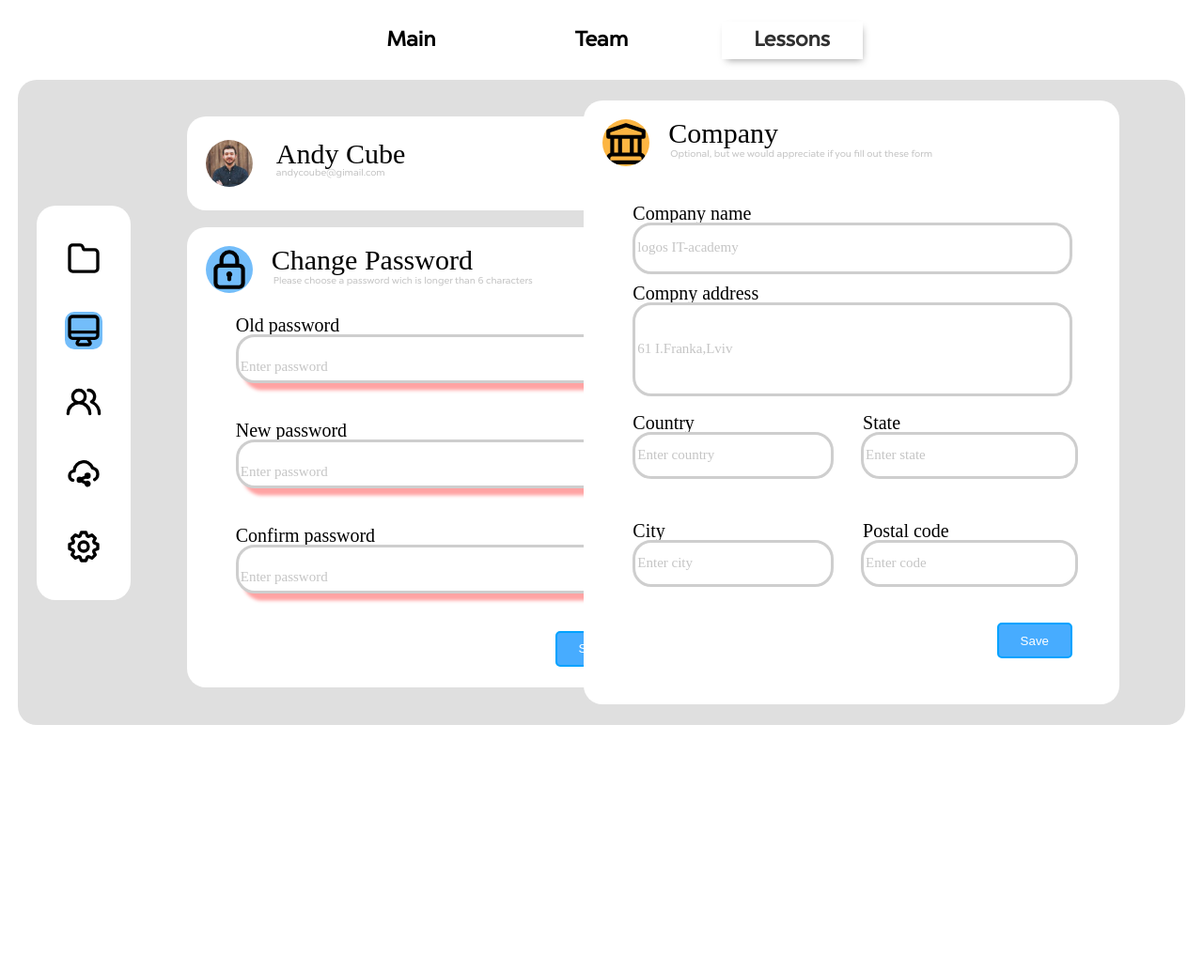
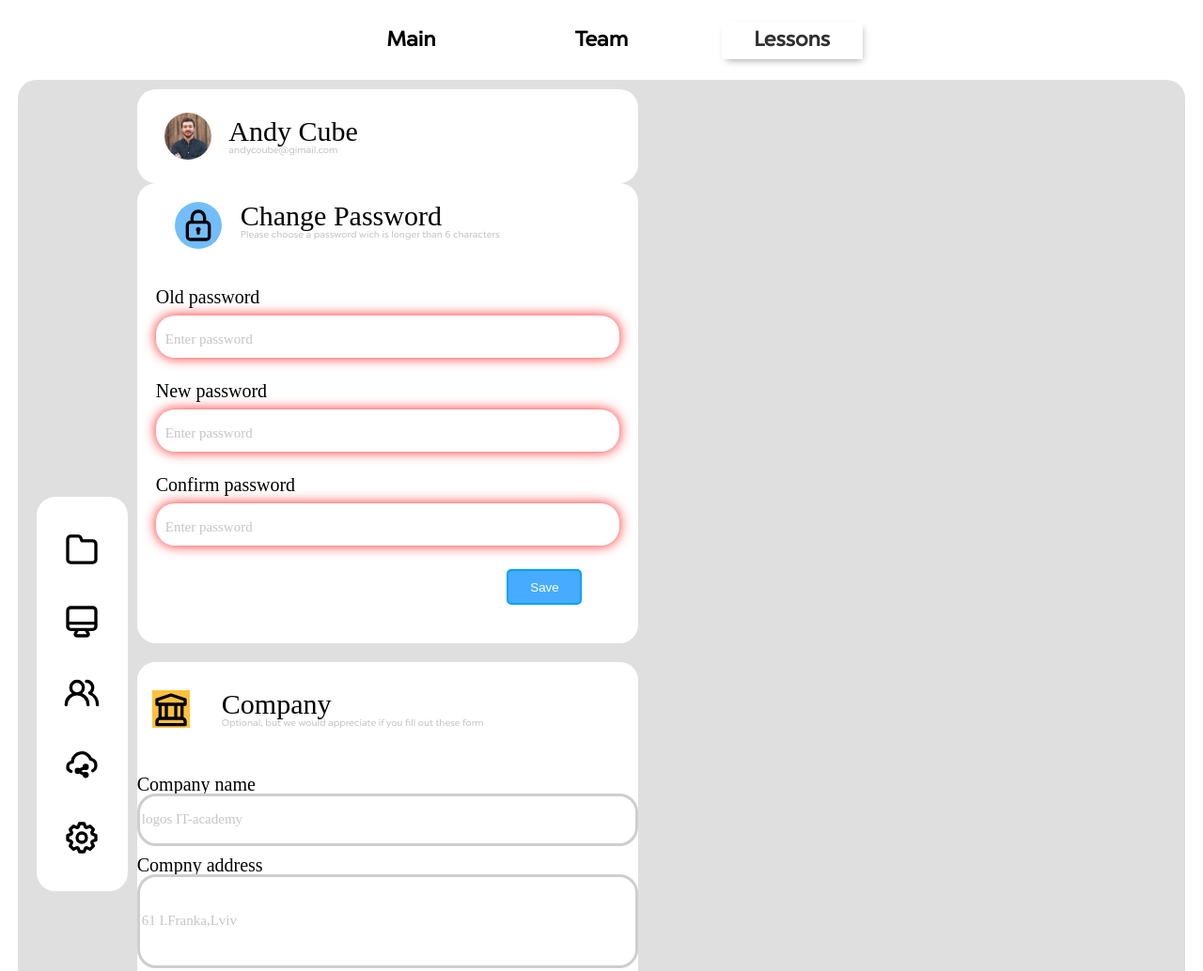
Before and after one commit to Oleksandr-D/Team-site, a plain HTML site: page Account.html in a window 1280 px wide. Shown: the top 1034 px of the page at 94% size. Before the commit the page ends 800 px from the top, so only its background shows below. Drawn offline with Linux system fonts and the light colour scheme; a web font is replaced by a local one.

Commit message:
fix inputs

```diff
--- a/Account.html
+++ b/Account.html
@@ -8,6 +8,7 @@
     <title>Account</title>
     <link rel="stylesheet" href="Styles/header.css">
     <link rel="stylesheet" href="Styles/main.css">
+    <link rel="stylesheet" href="Styles/account.css">
 </head>
 
 <body>
@@ -24,9 +25,11 @@
                 <div class="project smollmenu">
                     <img class="smollmenu" src='./Images/folder.svg'>
                 </div>
-                <div class="account smollmenu smollMenu-active">
-                    <a href="Account.html"><img src='./Images/monitor.svg'></a>
-                </div>
+                <a href="Account.html">
+                    <div class="account smollmenu">
+                        <img src='./Images/monitor.svg'>
+                    </div>
+                </a>
                 <div class="groups smollmenu">
                     <img class="smollmenu" src='./Images/users-alt.svg'>
                 </div>
@@ -37,44 +40,48 @@
                     <img class="smollmenu" src='./Images/cog.svg'>
                 </div>
             </aside>
-            <div class="pageAccountBlokA">
-                <div class="personalData">
-                    <div class="personFoto"></div>
-                    <div class="personName">Andy Cube
-                        <div class="personEmail">andycoube@gimail.com</div>
+            <div class="wraper-blocks">
+                <article class="content-block">
+                    <div class="personal-data">
+                        <div class="person-foto"></div>
+                        <div class="title-info">
+                            <p>Andy Cube</p>
+                            <p>andycoube@gimail.com</p>
+                        </div>
                     </div>
-                </div>
-                <div class="passwordChange">
-                    <div class="passwordIcon"></div>
-                    <div class="passwordText">Change Password
-                        <div class="somePasswordText">Please choose a password
-                            wich is longer than 6 characters</div>
-                    </div>
-                    <div class="passwordForm">
+                    <div class="password-change">
+                        <div class="password-icon">
+                            <img src="Images/padlock.svg">
+                        </div>
+                        <div class="title-info">
+                            <p>Change Password</p>
+                            <p>Please choose a password
+                                wich is longer than 6 characters
+                            </p>
+                        </div>
                         <form>
-                            <p class="Old_password">Old password</p>
+                            <p>Old password</p>
                             <input type="password" placeholder="Enter password" minlength="6" required>
-                            <p class="New_password">New password </p>
+                            <p>New password </p>
                             <input type="password" placeholder="Enter password" minlength="6" required>
-                            <p class="Confirm_password">Confirm password</p>
+                            <p>Confirm password</p>
                             <input type="password" placeholder="Enter password" minlength="6" required>
                             <div class="savePassword">
                                 <input type="submit" value="Save">
                             </div>
                         </form>
-
+                </article>
+                <article class="content-block bg">
+                    <div class="personal-data">
+                        <div class="company-icon"></div>
+                        <div class="title-info">
+                            <p>Company</p>
+                            <p>
+                                Optional, but we would appreciate
+                                if you fill out these form
+                            </p>
+                        </div>
                     </div>
-                </div>
-            </div>
-            <div class="companyInformation">
-                <div class="companyIcon"></div>
-                <div class="companyText">Company
-                    <div class="comeCompanyText">
-                        Optional, but we would appreciate
-                        if you fill out these form
-                    </div>
-                </div>
-                <div class="companyForm">
                     <form>
                         <p class="Company_name">Company name</p>
                         <input type="text" placeholder="logos IT-academy" id="Company-name">
@@ -98,14 +105,10 @@
                             <input type="submit" value="Save">
                         </div>
                     </form>
-                </div>
-
+                </article>
             </div>
         </div>
-
     </main>
-
-
 </body>
 
 </html>
--- a/Styles/account.css
+++ b/Styles/account.css
@@ -0,0 +1,349 @@
+/* -----------------------------------------aside-------------------------------------- */
+
+.side-menu {
+   width: 105px;
+   height: 420px;
+   background-color: #ffffff;
+   border-radius: 20px;
+   font-family: 'ChronicaPro';
+   display: flex;
+   flex-direction: column;
+   justify-content: space-evenly;
+   align-items: center;
+   position: relative;
+}
+
+.smollmenu {
+   width: 40px;
+   height: 40px;
+   color: black;
+   transition-duration: 0.5s;
+}
+
+.smollmenu:hover {
+   transform: scale(1.05);
+   cursor: pointer;
+}
+
+.project::before,
+.account::after,
+.groups::after,
+.cloud::after,
+.setting::after {
+   content: "";
+   font-family: 'Vollkorn';
+   color: rgb(255, 255, 255);
+   cursor: pointer;
+   width: 0px;
+   line-height: 40px;
+   border-radius: 20px;
+   position: absolute;
+   top: 0px;
+   left: -7px;
+   overflow: hidden;
+   z-index: -2;
+   transition-duration: 0.7s;
+   text-align: end;
+   padding-right: 20px;
+   transition-timing-function: cubic-bezier(0.18, 0.89, 0.32, 1.28);
+}
+
+.project:hover::before {
+   content: "Project";
+   background-color: rgb(112, 169, 255);
+   width: 150px;
+}
+
+.account:hover::after {
+   content: "Account";
+   background-color: rgb(112, 169, 255);
+   width: 150px;
+}
+
+.groups:hover::after {
+   content: "Groups";
+   background-color: rgb(112, 169, 255);
+   width: 150px;
+}
+
+.cloud:hover::after {
+   content: "Cloud";
+   background-color: rgb(112, 169, 255);
+   width: 150px;
+}
+
+.setting:hover::after {
+   content: "Setting";
+   background-color: rgb(112, 169, 255);
+   width: 150px;
+}
+
+.smollMenu-active {
+   width: 60px;
+   height: 40px;
+   background-color: rgb(112, 169, 255);
+   border-radius: 20px;
+   display: flex;
+   justify-content: center;
+   align-items: center;
+}
+
+.smollMenu-active img {
+   padding-top: 4px;
+   width: 40px;
+}
+
+/* --------------------------------account-------------------------------------------- */
+
+.wraper-blocks {
+   width: 100%;
+   display: flex;
+   flex-wrap: wrap;
+}
+
+.content-block {
+   width: 48.3%;
+   display: flex;
+   flex-direction: column;
+   flex-wrap: wrap;
+   justify-content: space-between;
+   border-radius: 20px;
+   margin: 10px 10px;
+}
+
+.personal-data {
+   height: 100px;
+   background-color: white;
+   border-radius: 20px;
+   display: flex;
+   align-items: center;
+   justify-content: space-around;
+}
+
+.person-foto {
+   background-image: url(../Images/1.jpg);
+   width: 50px;
+   height: 50px;
+   background-size: cover;
+   border-radius: 100%;
+   align-self: center;
+   margin-left: 20px;
+}
+
+.title-info {
+   width: 80%;
+}
+
+.title-info p:first-child {
+   font-family: 'bahij-sultannahia';
+   font-size: 30px;
+}
+
+.title-info p:last-child {
+   font-family: 'ChronicaPro';
+   font-size: 10px;
+   text-decoration: none;
+   color: rgb(197, 197, 197);
+}
+
+.password-change {
+   height: 490px;
+   background-color: rgb(255, 255, 255);
+   border-radius: 20px;
+   padding: 20px;
+   display: flex;
+   flex-wrap: wrap;
+}
+
+.password-icon {
+   width: 50px;
+   height: 50px;
+   background-color: rgb(115, 189, 250);
+   border-radius: 100%;
+   display: flex;
+   justify-content: center;
+   align-items: center;
+   margin: 0px 20px 0px 20px;
+}
+
+.password-icon img {
+   width: 40px;
+   height: 40px;
+}
+
+.company-icon {
+   background-image: url(../Images/university.svg);
+   width: 40px;
+   height: 40px;
+   background-color: rgb(255, 193, 60);
+}
+
+form {
+   width: 100%;
+   margin-top: 20px;
+   display: flex;
+   flex-direction: column;
+}
+
+form p {
+   font-family: 'bahij-sultannahia';
+   font-size: 20px;
+}
+
+input[type="password"] {
+   height: 45px;
+   font-size: 22px;
+   margin: 10px 0px 25px 0px;
+   border-radius: 20px;
+   border: none;
+   font-family: 'bahij-sultannahia';
+   padding-left: 10px;
+   box-shadow: 0px 0px 13px 0px rgb(206, 206, 206);
+}
+
+input[type="text"] {
+   border: solid rgb(206, 206, 206);
+}
+
+input[type="password"]::placeholder,
+input[type="text"]::placeholder {
+   font-size: 15px;
+   text-decoration: none;
+   color: rgb(197, 197, 197);
+   line-height: 30px;
+}
+
+input[type="text"]:focus,
+input[type="password"]:focus {
+   outline: none;
+   box-shadow: 0px 0px 13px 0px rgb(32, 192, 255);
+}
+
+input[type="password"]:invalid {
+   box-shadow: 0px 0px 13px 0px rgb(255, 32, 32);
+}
+
+.savePassword {
+   text-align: right;
+   margin-right: 40px;
+}
+
+.saveData {
+   text-align: right;
+   margin-bottom: -63px;
+}
+
+
+
+
+.Country,
+.City,
+.State,
+.Postal-code {
+   font-family: 'bahij-sultannahia';
+   font-size: 20px;
+}
+
+.City,
+.Postal-code {
+   margin-top: 35px;
+}
+
+.State,
+.Postal-code {
+   margin-left: 20px;
+}
+
+.savePassword {
+   align-self: flex-end;
+}
+
+input[type="submit"] {
+   border-radius: 5px;
+   border: 2px solid rgb(0, 162, 255);
+   background-color: rgb(71, 172, 255);
+   color: white;
+   width: 80px;
+   height: 38px;
+}
+
+input[type="submit"]:focus {
+   outline: none;
+   box-shadow: rgb(157, 211, 255) 0.3em 0.3em 0.1em;
+   border: 5px solid rgb(0, 162, 255);
+   border-radius: 5px;
+}
+
+.bg {
+   background-color: white;
+   border-radius: 20px;
+}
+
+.companyIcon {
+   background-image: url(../Images/university.svg);
+   width: 50px;
+   height: 50px;
+   background-color: rgb(252, 181, 66);
+   border-radius: 100%;
+   align-self: flex-start;
+   margin: 20px;
+}
+
+#Company-name {
+   height: 10%;
+   width: 100%;
+   margin-bottom: 10px;
+   border-radius: 20px;
+   font-family: 'bahij-sultannahia';
+}
+
+#Compny_address {
+   height: 100px;
+   width: 100%;
+   margin-bottom: 10px;
+   border-radius: 20px;
+   font-family: 'bahij-sultannahia';
+}
+
+#Enter_country {
+   height: 50px;
+   width: 95%;
+   margin-bottom: 10px;
+   border-radius: 20px;
+   font-family: 'bahij-sultannahia';
+}
+
+#Enter_city {
+   height: 50px;
+   width: 95%;
+   margin-bottom: 10px;
+   border-radius: 20px;
+   font-family: 'bahij-sultannahia';
+}
+
+#Enter_state {
+   height: 50px;
+   width: 95%;
+   margin-bottom: 10px;
+   border-radius: 20px;
+   font-family: 'bahij-sultannahia';
+   margin-left: 18px;
+}
+
+#Enter_code {
+   height: 50px;
+   width: 95%;
+   margin-bottom: 10px;
+   border-radius: 20px;
+   font-family: 'bahij-sultannahia';
+   margin-left: 18px;
+}
+
+.blokCompanyB {
+   width: 100%;
+   height: 40%;
+   display: flex;
+   flex-wrap: wrap;
+   flex-direction: column;
+   margin-top: 8px;
+}
--- a/Styles/header.css
+++ b/Styles/header.css
@@ -45,10 +45,6 @@ nav {
 
 /* ------------------------------------------------------------- */
 
-.smollMenu-active {
-    background-color: rgb(115, 189, 250);
-    border-radius: 10px;
-}
 
 .BlokA,
 .BlokB {
@@ -237,287 +233,3 @@ input[type="checkbox"] {
     left: 220px;
     right: 0px;
 }
-
-.pageAccountBlokA {
-    height: 650px;
-    width: 36%;
-    display: flex;
-    flex-direction: column;
-}
-
-.personalData {
-    width: 500px;
-    height: 100px;
-    background-color: white;
-    border-radius: 20px;
-    margin-left: 60px;
-    margin-top: 20px;
-    display: flex;
-}
-
-.personFoto {
-    background-image: url(../Images/1.jpg);
-    width: 50px;
-    height: 50px;
-    background-size: cover;
-    border-radius: 100%;
-    align-self: center;
-    margin-left: 20px;
-}
-
-.personName {
-    font-family: 'bahij-sultannahia';
-    font-size: 30px;
-    margin: 25px;
-}
-
-.personEmail {
-    font-family: 'ChronicaPro';
-    font-size: 10px;
-    text-decoration: none;
-    color: rgb(197, 197, 197);
-}
-
-.passwordChange {
-    width: 500px;
-    height: 490px;
-    background-color: rgb(255, 255, 255);
-    border-radius: 20px;
-    margin: 0px;
-    display: flex;
-    flex-wrap: wrap;
-    align-self: flex-start;
-    margin: 18px 60px;
-}
-
-.companyInformation {
-    width: 50%;
-    height: 93.5%;
-    background-color: white;
-    border-radius: 20px;
-    display: flex;
-    flex-direction: row;
-    flex-wrap: wrap;
-    margin: 20px 50px;
-}
-
-.passwordIcon {
-    background-image: url(../Images/padlock.svg);
-    width: 50px;
-    height: 50px;
-    background-color: rgb(115, 189, 250);
-    border-radius: 100%;
-    align-self: flex-start;
-    margin: 20px;
-}
-
-.passwordText {
-    width: 80%;
-    height: 60px;
-    font-family: 'bahij-sultannahia';
-    font-size: 30px;
-    margin-top: 20px;
-    align-items: flex-start;
-}
-
-.somePasswordText {
-    font-family: 'ChronicaPro';
-    font-size: 10px;
-    margin: 2px;
-    align-items: flex-start;
-    text-decoration: none;
-    color: rgb(197, 197, 197);
-}
-
-.passwordForm {
-    width: 92%;
-    height: 80%;
-    display: flex;
-    flex-direction: column;
-    margin-left: 52px;
-}
-
-input[type="password"] {
-    font-size: 38px;
-    margin-bottom: 40px;
-    border-radius: 20px;
-    border: solid rgb(206, 206, 206);
-    transition-property: border, background-color;
-    font-family: 'bahij-sultannahia';
-}
-
-input[type="text"] {
-    border: solid rgb(206, 206, 206);
-}
-
-input[type="password"]::placeholder,
-input[type="text"]::placeholder {
-    font-size: 15px;
-    text-decoration: none;
-    color: rgb(197, 197, 197);
-    line-height: 30px;
-}
-
-input[type="text"]:focus,
-input[type="password"]:focus {
-    outline: none;
-    box-shadow: rgb(157, 211, 255) 0.2em 0.2em 0.1em;
-    border: 2px solid rgb(0, 162, 255);
-}
-
-input[type="password"]:invalid {
-    box-shadow: rgb(255, 163, 163) 0.2em 0.2em 0.1em;
-
-}
-
-.savePassword {
-    text-align: right;
-    margin-right: 40px;
-}
-
-.saveData {
-    text-align: right;
-    margin-bottom: -63px;
-}
-
-.Old_password,
-.New_password,
-.Confirm_password,
-.Company_name,
-.Compny-address,
-.Country,
-.City,
-.State,
-.Postal-code {
-    font-family: 'bahij-sultannahia';
-    font-size: 20px;
-}
-
-.City,
-.Postal-code {
-    margin-top: 35px;
-}
-
-.State,
-.Postal-code {
-    margin-left: 20px;
-}
-
-.savePassword {
-    align-self: flex-end;
-}
-
-input[type="submit"] {
-    border-radius: 5px;
-    border: 2px solid rgb(0, 162, 255);
-    background-color: rgb(71, 172, 255);
-    color: white;
-    width: 80px;
-    height: 38px;
-}
-
-input[type="submit"]:focus {
-    outline: none;
-    box-shadow: rgb(157, 211, 255) 0.3em 0.3em 0.1em;
-    border: 5px solid rgb(0, 162, 255);
-    border-radius: 5px;
-}
-
-.companyIcon {
-    background-image: url(../Images/university.svg);
-    width: 50px;
-    height: 50px;
-    background-color: rgb(252, 181, 66);
-    border-radius: 100%;
-    align-self: flex-start;
-    margin: 20px;
-}
-
-.companyText {
-    width: 50%;
-    height: 60px;
-    font-family: 'bahij-sultannahia';
-    font-size: 30px;
-    margin-top: 20px;
-    align-items: flex-start;
-}
-
-.comeCompanyText {
-    font-family: 'ChronicaPro';
-    font-size: 10px;
-    margin: 2px;
-    align-items: flex-start;
-    text-decoration: none;
-    color: rgb(197, 197, 197);
-}
-
-.companyForm {
-    width: 92%;
-    height: 80%;
-    display: flex;
-    flex-direction: column;
-    flex-wrap: wrap;
-    margin-left: 52px;
-    padding-right: 50px;
-}
-
-#Company-name {
-
-    height: 10%;
-    width: 100%;
-    margin-bottom: 10px;
-    border-radius: 20px;
-    font-family: 'bahij-sultannahia';
-}
-
-#Compny_address {
-
-    height: 100px;
-    width: 100%;
-    margin-bottom: 10px;
-    border-radius: 20px;
-    font-family: 'bahij-sultannahia';
-}
-
-#Enter_country {
-    height: 50px;
-    width: 95%;
-    margin-bottom: 10px;
-    border-radius: 20px;
-    font-family: 'bahij-sultannahia';
-}
-
-#Enter_city {
-    height: 50px;
-    width: 95%;
-    margin-bottom: 10px;
-    border-radius: 20px;
-    font-family: 'bahij-sultannahia';
-}
-
-#Enter_state {
-    height: 50px;
-    width: 95%;
-    margin-bottom: 10px;
-    border-radius: 20px;
-    font-family: 'bahij-sultannahia';
-    margin-left: 18px;
-}
-
-#Enter_code {
-    height: 50px;
-    width: 95%;
-    margin-bottom: 10px;
-    border-radius: 20px;
-    font-family: 'bahij-sultannahia';
-    margin-left: 18px;
-}
-
-.blokCompanyB {
-    width: 100%;
-    height: 40%;
-    display: flex;
-    flex-wrap: wrap;
-    flex-direction: column;
-    margin-top: 8px;
-}
```
Also changed, not shown: Main.html (+0 -1 lines), Styles/main.css (+7 -7 lines).
